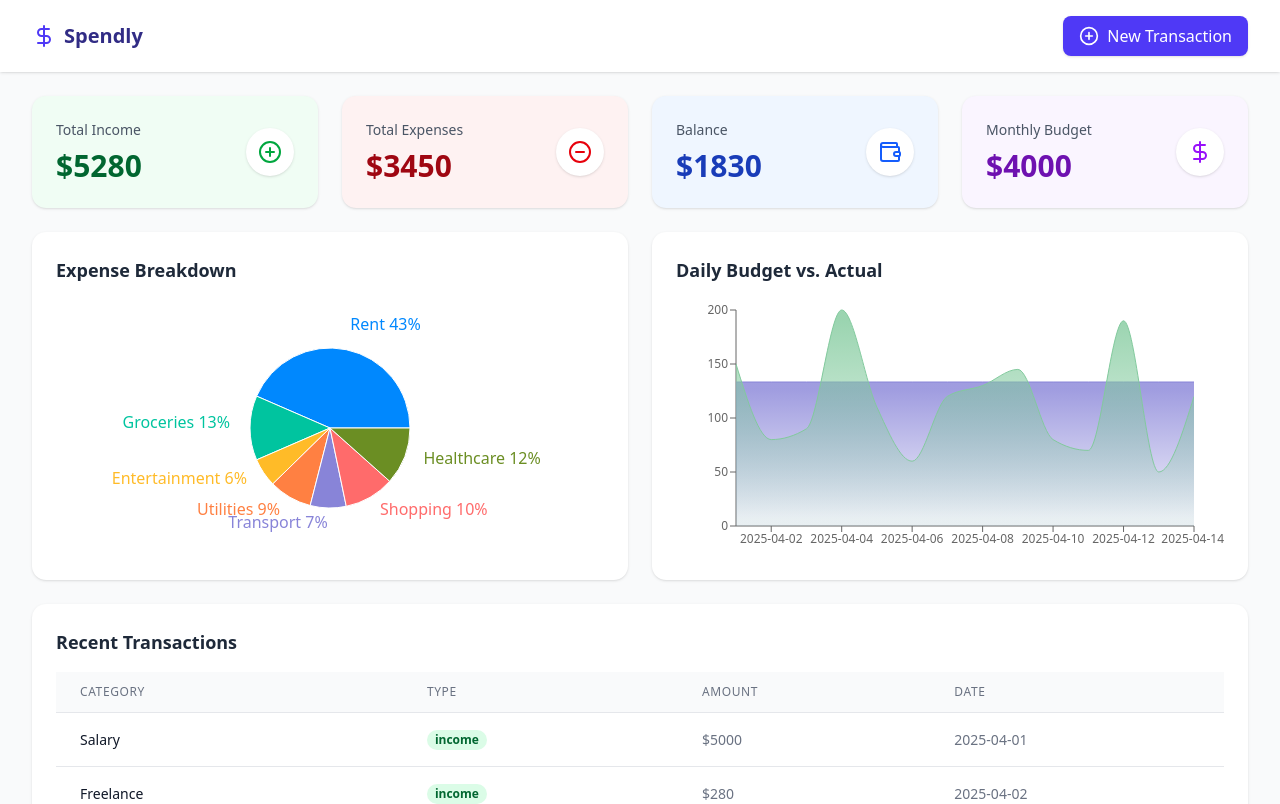
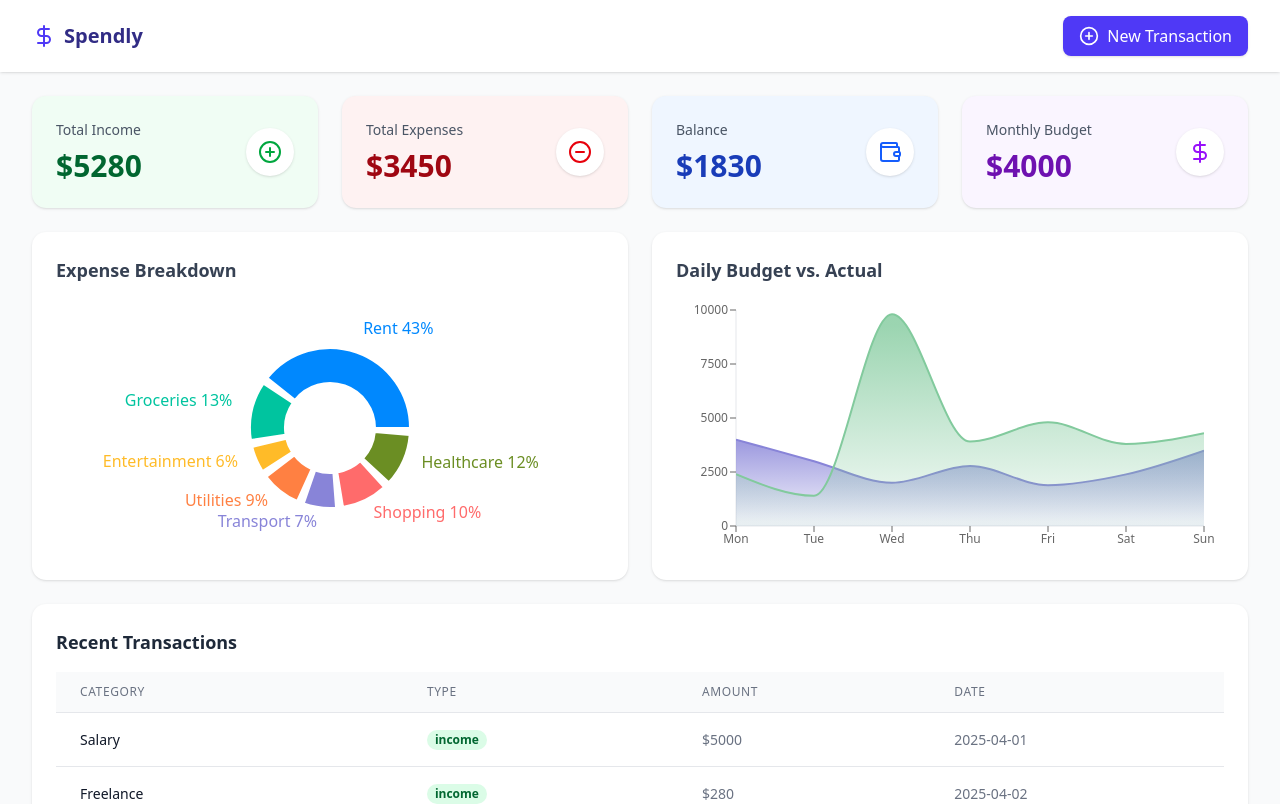
Before and after one commit to Mrprayag077/Spendly, a React (Vite) app: page / in a window 1280 px wide. Shown: the top 804 px of the page. Built offline with nearby package versions, Linux system fonts and the light colour scheme.

Commit message:
refactor: charts

```diff
--- a/src/components/common/Charts.tsx
+++ b/src/components/common/Charts.tsx
@@ -1,39 +1,47 @@
-import React from "react";
 import {
+  PieChart,
+  Pie,
+  Cell,
+  AreaChart,
   Area,
-  AreaChart,
-  Cell,
-  Pie,
-  PieChart,
-  ResponsiveContainer,
-  Tooltip,
   XAxis,
   YAxis,
+  Tooltip,
+  ResponsiveContainer,
+  TooltipProps,
 } from "recharts";
 
-const dailyBudgetData = [
-  { date: "2025-04-01", budget: 133.33, actual: 150 },
-  { date: "2025-04-02", budget: 133.33, actual: 80 },
-  { date: "2025-04-03", budget: 133.33, actual: 90 },
-  { date: "2025-04-04", budget: 133.33, actual: 200 },
-  { date: "2025-04-05", budget: 133.33, actual: 110 },
-  { date: "2025-04-06", budget: 133.33, actual: 60 },
-  { date: "2025-04-07", budget: 133.33, actual: 120 },
-  { date: "2025-04-08", budget: 133.33, actual: 130 },
-  { date: "2025-04-09", budget: 133.33, actual: 145 },
-  { date: "2025-04-10", budget: 133.33, actual: 80 },
-  { date: "2025-04-11", budget: 133.33, actual: 70 },
-  { date: "2025-04-12", budget: 133.33, actual: 190 },
-  { date: "2025-04-13", budget: 133.33, actual: 50 },
-  { date: "2025-04-14", budget: 133.33, actual: 120 },
+interface ChartData {
+  name: string;
+  value: number;
+}
+
+interface BudgetData {
+  date: string;
+  budget: number;
+  actual: number;
+}
+
+interface ChartsProps {
+  pieChartData: ChartData[];
+}
+
+const COLORS = [
+  "#0088FE",
+  "#00C49F",
+  "#FFBB28",
+  "#FF8042",
+  "#8884d8",
+  "#FF6B6B",
+  "#6B8E23",
 ];
 
-const Charts = ({ pieChartData }: { pieChartData: any }) => {
+const Charts = ({ pieChartData }: ChartsProps) => {
   return (
-    <>
     <div className="grid grid-cols-1 lg:grid-cols-2 gap-6 mb-6">
-        <div className="bg-white p-6 rounded-xl shadow-sm">
-          <h2 className="text-lg font-bold text-gray-800 mb-4">
+      {/* Pie Chart Card */}
+      <div className="bg-white p-6 rounded-xl shadow-sm transition-all hover:shadow-md">
+        <h2 className="text-lg font-semibold text-gray-700 mb-4">
           Expense Breakdown
         </h2>
         <div className="h-64">
@@ -45,16 +53,21 @@ const Charts = ({ pieChartData }: { pieChartData: any }) => {
                 cy="50%"
                 labelLine={false}
                 outerRadius={80}
-                  fill="#8884d8"
+                innerRadius={45}
+                paddingAngle={5}
                 dataKey="value"
                 label={({ name, percent }) =>
                   `${name} ${(percent * 100).toFixed(0)}%`
                 }
+                animationBegin={200}
+                animationDuration={800}
               >
-                  {pieChartData.map((_: any, index: number) => (
+                {pieChartData.map((entry, index) => (
                   <Cell
                     key={`cell-${index}`}
                     fill={COLORS[index % COLORS.length]}
+                    stroke="#ffffff"
+                    strokeWidth={2}
                   />
                 ))}
               </Pie>
@@ -64,15 +77,16 @@ const Charts = ({ pieChartData }: { pieChartData: any }) => {
         </div>
       </div>
 
-        <div className="bg-white p-6 rounded-xl shadow-sm">
-          <h2 className="text-lg font-bold text-gray-800 mb-4">
+      {/* Area Chart Card */}
+      <div className="bg-white p-6 rounded-xl shadow-sm transition-all hover:shadow-md">
+        <h2 className="text-lg font-semibold text-gray-700 mb-4">
           Daily Budget vs. Actual
         </h2>
         <div className="h-64">
           <ResponsiveContainer width="100%" height="100%">
             <AreaChart
               data={dailyBudgetData}
-                margin={{ top: 10, right: 30, left: 0, bottom: 0 }}
+              margin={{ top: 10, right: 20, left: 0, bottom: 0 }}
             >
               <defs>
                 <linearGradient id="colorBudget" x1="0" y1="0" x2="0" y2="1">
@@ -84,68 +98,87 @@ const Charts = ({ pieChartData }: { pieChartData: any }) => {
                   <stop offset="95%" stopColor="#82ca9d" stopOpacity={0.1} />
                 </linearGradient>
               </defs>
-                <XAxis dataKey="date" tick={{ fontSize: 12 }} />
-                <YAxis tick={{ fontSize: 12 }} />
+
+              <XAxis
+                dataKey="date"
+                tick={{ fontSize: 12 }}
+                axisLine={{ stroke: "#e5e7eb" }}
+              />
+              <YAxis tick={{ fontSize: 12 }} axisLine={{ stroke: "#e5e7eb" }} />
+
               <Tooltip content={<BudgetTooltip />} />
+
               <Area
                 type="monotone"
                 dataKey="budget"
                 stroke="#8884d8"
+                strokeWidth={2}
                 fillOpacity={1}
                 fill="url(#colorBudget)"
+                animationDuration={600}
               />
               <Area
                 type="monotone"
                 dataKey="actual"
                 stroke="#82ca9d"
+                strokeWidth={2}
                 fillOpacity={1}
                 fill="url(#colorActual)"
+                animationDuration={600}
               />
             </AreaChart>
           </ResponsiveContainer>
         </div>
       </div>
     </div>
-    </>
   );
 };
 
-export default Charts;
-
-const COLORS = [
-  "#0088FE",
-  "#00C49F",
-  "#FFBB28",
-  "#FF8042",
-  "#8884d8",
-  "#FF6B6B",
-  "#6B8E23",
-];
-
-const CustomTooltip = ({ active, payload, label }: any) => {
+// Tooltip Components with TypeScript
+const CustomTooltip = ({ active, payload }: TooltipProps<number, string>) => {
   if (active && payload && payload.length) {
     return (
-      <div className="bg-white p-2 border border-gray-200 rounded shadow-md">
-        <p className="font-medium">{`${payload[0].name}: $${payload[0].value}`}</p>
+      <div className="bg-white p-3 rounded-lg shadow-lg border border-gray-100">
+        <p className="font-medium text-gray-700">{payload[0].name}</p>
+        <p className="text-blue-600">${payload[0].value?.toLocaleString()}</p>
       </div>
     );
   }
   return null;
 };
 
-const BudgetTooltip = ({ active, payload, label }: any) => {
+const BudgetTooltip = ({
+  active,
+  payload,
+  label,
+}: TooltipProps<number, string>) => {
   if (active && payload && payload.length) {
     return (
-      <div className="bg-white p-2 border border-gray-200 rounded shadow-md">
-        <p className="font-medium">{`Date: ${label}`}</p>
-        <p className="text-blue-500">{`Budget: $${payload[0].value.toFixed(
-          2
-        )}`}</p>
-        <p className="text-green-500">{`Actual: $${payload[1].value.toFixed(
-          2
-        )}`}</p>
+      <div className="bg-white p-3 rounded-lg shadow-lg border border-gray-100">
+        <p className="font-medium text-gray-700 mb-1">{label}</p>
+        <div className="space-y-1">
+          <p className="text-indigo-600">
+            Budget: ${payload[0].value?.toFixed(2)}
+          </p>
+          <p className="text-emerald-600">
+            Actual: ${payload[1].value?.toFixed(2)}
+          </p>
+        </div>
       </div>
     );
   }
   return null;
 };
+
+// Sample data with type
+const dailyBudgetData: BudgetData[] = [
+  { date: "Mon", budget: 4000, actual: 2400 },
+  { date: "Tue", budget: 3000, actual: 1398 },
+  { date: "Wed", budget: 2000, actual: 9800 },
+  { date: "Thu", budget: 2780, actual: 3908 },
+  { date: "Fri", budget: 1890, actual: 4800 },
+  { date: "Sat", budget: 2390, actual: 3800 },
+  { date: "Sun", budget: 3490, actual: 4300 },
+];
+
+export default Charts;
```
Lines whose indentation alone changed are shown as unchanged.
